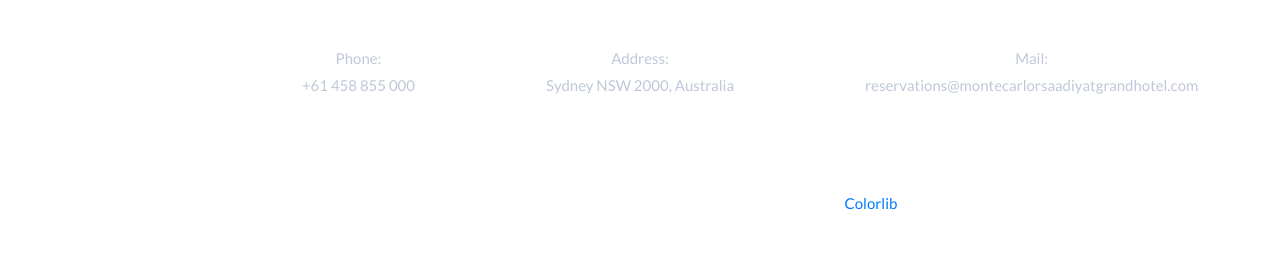
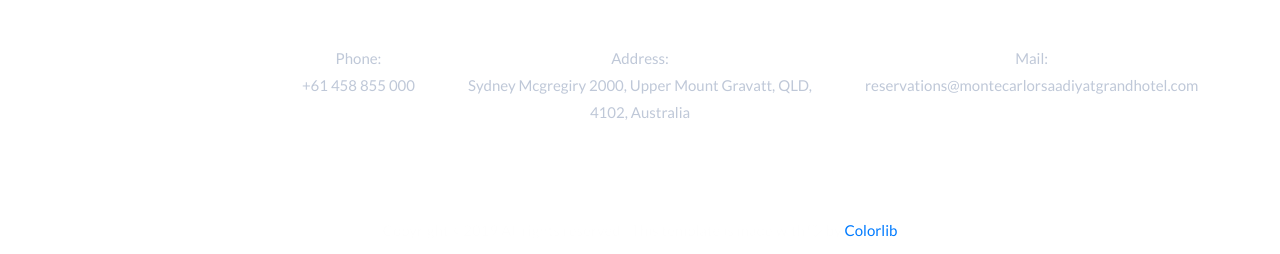
Before and after one commit to montecarlosaadiyat/upload1, a plain HTML site: page elements.html in a window 1280 px wide. Shown: the part 3319-3573 px from the top of the page. Before the commit the page ends 3546 px from the top, so only its background shows below. Drawn offline with nearby package versions, Linux system fonts and the light colour scheme; a web font is replaced by a local one.

Commit message:
Update elements.html

```diff
--- a/elements.html
+++ b/elements.html
@@ -461,7 +461,7 @@
 								<div class="footer_info d-flex flex-column align-items-center justify-content-start">
 									<div class="text-center">
 										<div>Address:</div>
-										<div>Sydney NSW 2000, Australia</div>
+										<div>Sydney Mcgregiry 2000, Upper Mount Gravatt, QLD, 4102, Australia</div>
 									</div>
 								</div>
 							</div>
```
